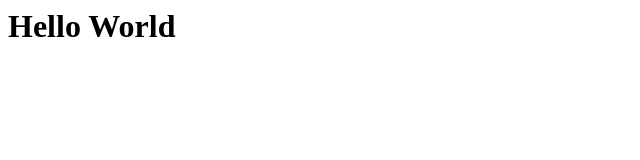
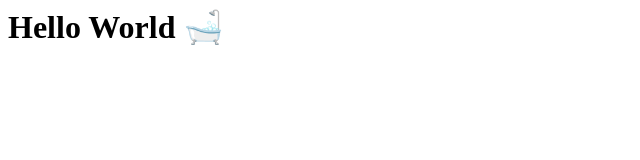
Before and after one commit to 87Vivi/helloWorld, a plain HTML site: page index.html in a window 1280 px wide. Shown: the full height of the page, 0-640 px from the left. Drawn offline with Linux system fonts and the light colour scheme.

Commit message:
added emoji bathtub

```diff
--- a/index.html
+++ b/index.html
@@ -1 +1 @@
-<h1>Hello World</h1>
+<h1>Hello World 🛁 </h1>
```
